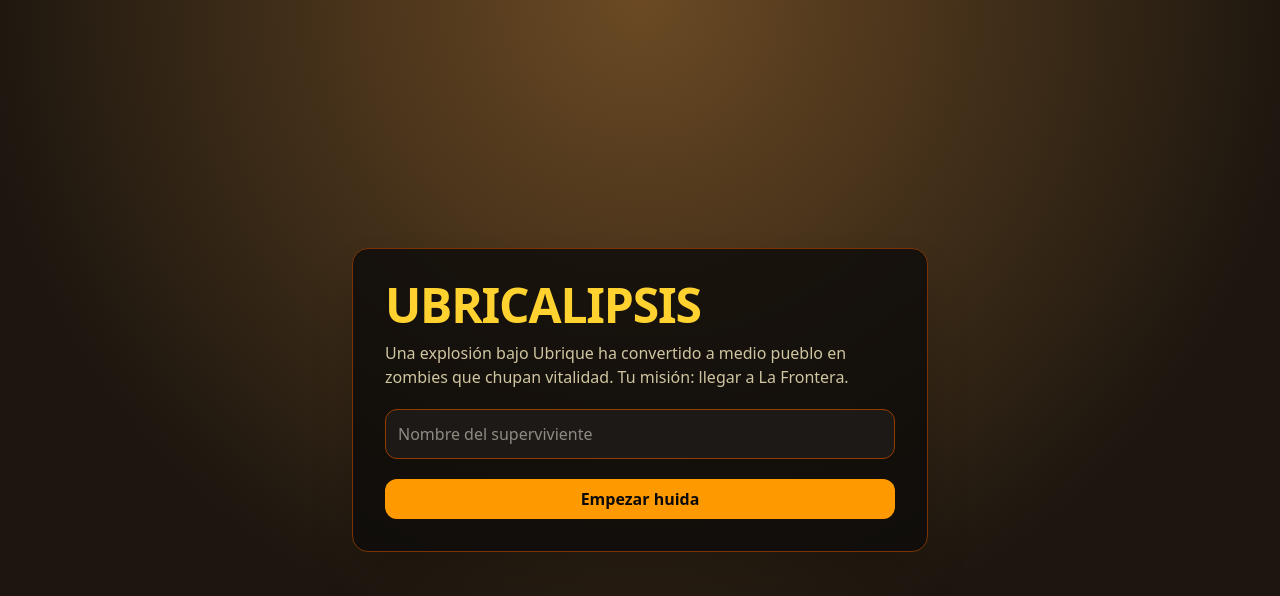
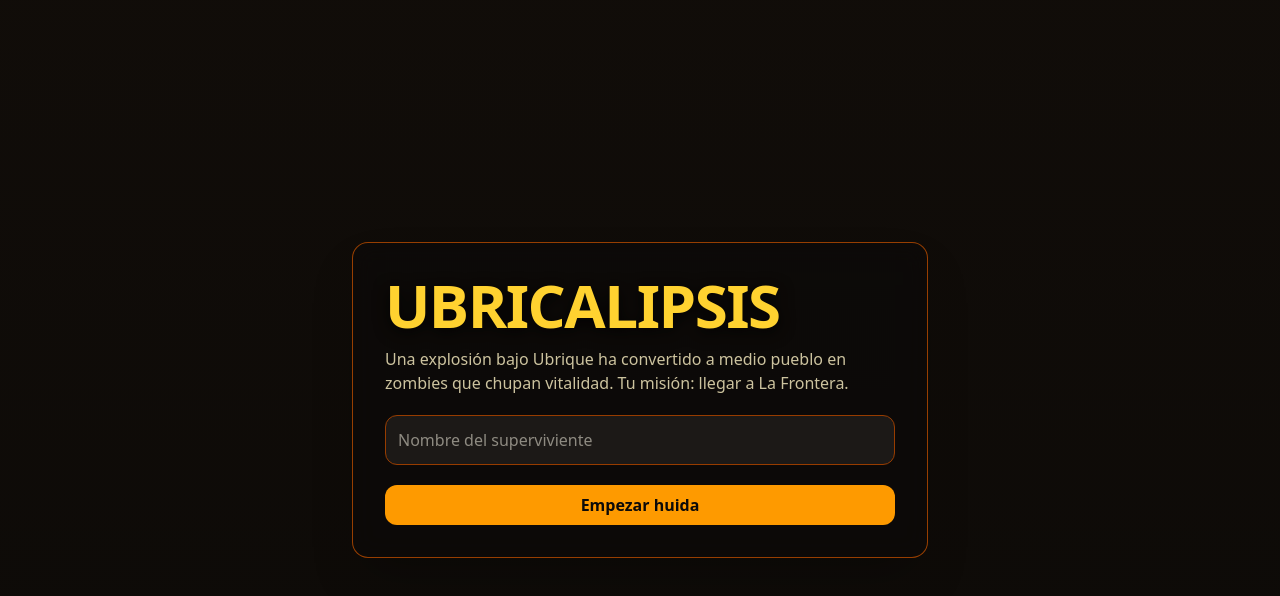
Before and after one commit to jesusviruez/ubricalipsis, a React (Vite) app: page / in a window 1280 px wide. Shown: the top 596 px of the page. Built offline with nearby package versions, Linux system fonts and the light colour scheme.

Commit message:
Refactor initial rendering with background and styles
Updated the initial rendering of the component to include a background image and adjusted styling for the Card component. Enhanced the heading with a drop shadow effect.

```diff
--- a/src/App.jsx
+++ b/src/App.jsx
@@ -928,15 +928,23 @@ export default function Ubricalipsis() {
     setLog(['Nueva partida beta. Menos munición, menos curación y menos margen para correr.']);
   }
 
-  if (!started) {
-    return (
-      <div className="min-h-screen bg-[radial-gradient(circle_at_top,#6b4a24,#1c160f_65%)] p-6 text-amber-50 flex items-center justify-center">
-        <Card className="max-w-xl w-full bg-stone-950/80 border border-amber-900 shadow-2xl rounded-2xl">
-          <CardContent className="p-8 space-y-5">
+if (!started) {
+  return (
+    <div
+      className="relative min-h-screen p-6 text-amber-50 flex items-center justify-center overflow-hidden"
+      style={{
+        backgroundImage: `linear-gradient(rgba(10, 8, 6, 0.58), rgba(10, 8, 6, 0.82)), url('${import.meta.env.BASE_URL}fondo-inicio.png')`,
+        backgroundSize: 'cover',
+        backgroundPosition: 'center',
+        backgroundRepeat: 'no-repeat',
+      }}
+    >
+<Card className="relative z-10 max-w-xl w-full bg-stone-950/75 border border-amber-700/80 shadow-2xl rounded-2xl backdrop-blur-md">
+  <CardContent className="p-8 space-y-5">
             <div>
-              <h1 className="text-5xl font-black tracking-tight text-amber-300">
-                UBRICALIPSIS
-              </h1>
+             <h1 className="text-5xl md:text-6xl font-black tracking-tight text-amber-300 drop-shadow-[0_4px_8px_rgba(0,0,0,0.9)]">
+  UBRICALIPSIS
+</h1>
 
               <p className="mt-3 text-amber-100/80">
                 Una explosión bajo Ubrique ha convertido a medio pueblo en zombies
```
